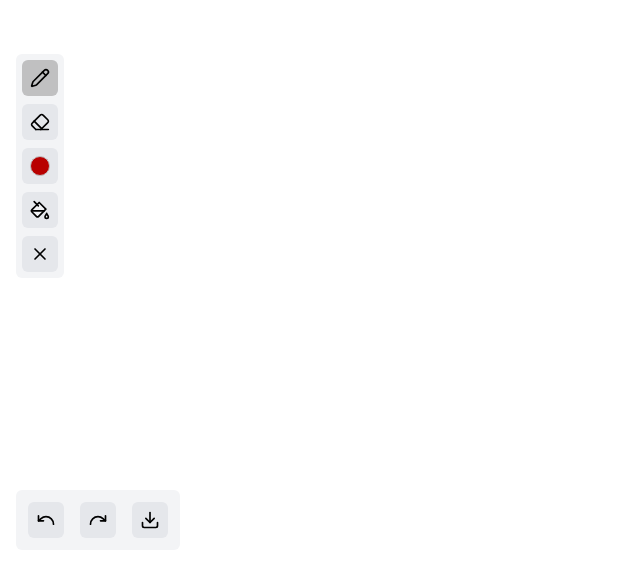
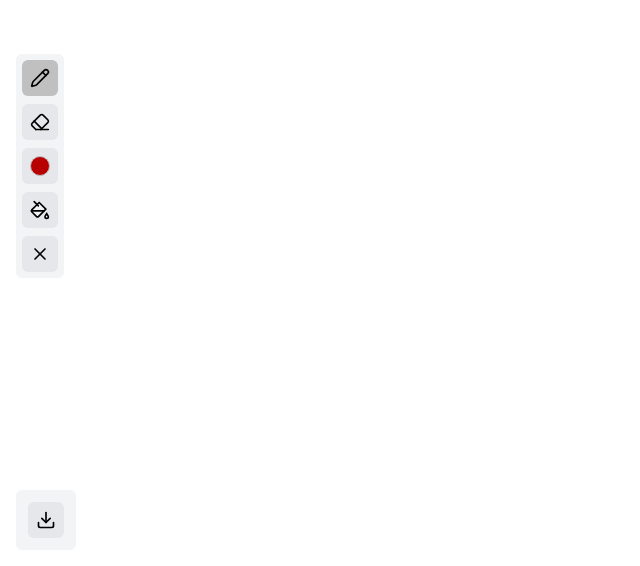
Before and after one commit to kiz0r/drawing-tool, a React (Vite) app: page / in a window 1280 px wide. Shown: the part 234-800 px from the top of the page, without its empty margins (0-640 px from the left). Built offline with nearby package versions, Linux system fonts and the light colour scheme.

Commit message:
Delete undo/redo icons

```diff
--- a/src/components/panels/ActionsPanel.tsx
+++ b/src/components/panels/ActionsPanel.tsx
@@ -1,20 +1,24 @@
 import { APP_ICON_SIZE } from '../../constants';
-import { useDrawingContext } from '../../hooks';
+// import { useDrawingContext } from '../../hooks';
 import { downloadCanvas } from '../../utils';
 import Button from '../Button';
-import { Undo, Redo, Download } from 'lucide-react';
+import {
+  // Undo,
+  // Redo,
+  Download,
+} from 'lucide-react';
 
 const ActionsPanel = () => {
-  const { undo, redo } = useDrawingContext();
+  // const { undo, redo } = useDrawingContext();
 
   return (
     <div className="widget absolute left-4 bottom-4 !flex-row gap-4">
-      <Button tooltip="Undo Action" onClick={undo}>
+      {/* <Button tooltip="Undo Action" onClick={undo}>
         <Undo size={APP_ICON_SIZE} />
       </Button>
       <Button tooltip="Redo Action" onClick={redo}>
         <Redo size={APP_ICON_SIZE} />
-      </Button>
+      </Button> */}
       <Button
         tooltip="Download Drawing"
         onClick={() => downloadCanvas('drawing.png')}
```
